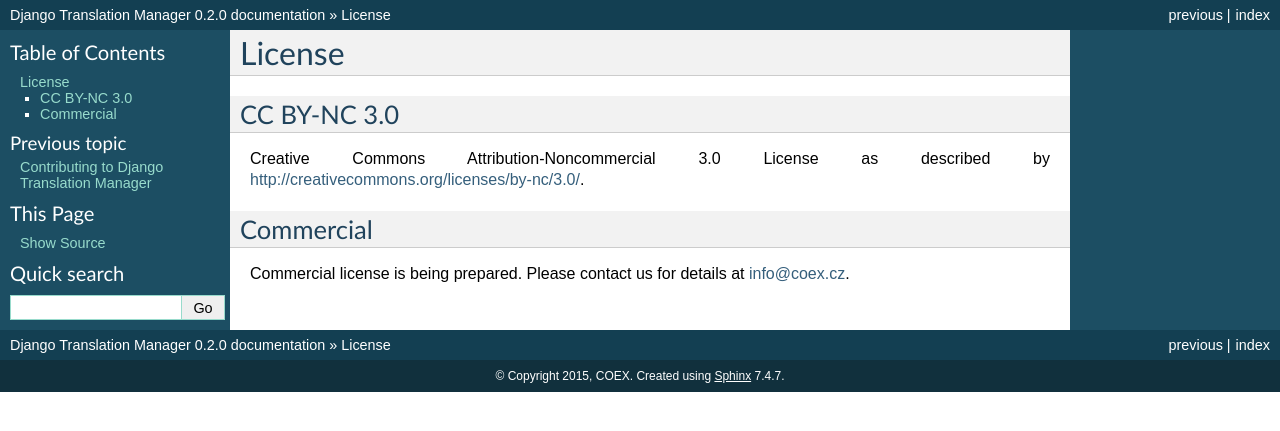
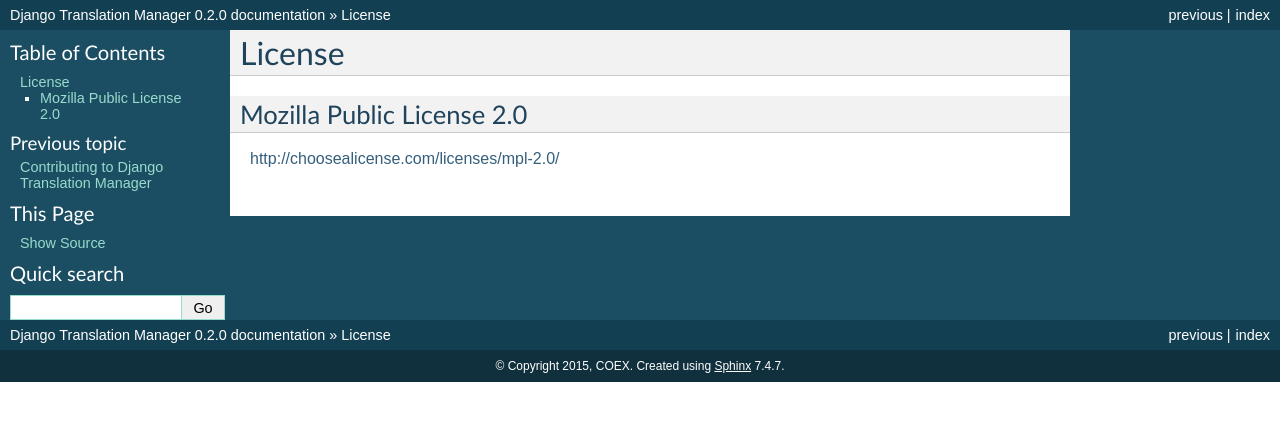
Before and after one commit to COEXCZ/django-translation-manager, a Sphinx documentation site: the page built from docs/license.rst, in a window 1280 px wide. Shown: the top 431 px of the page. Built offline with Sphinx 7.4.7, drawn with Linux system fonts in a browser that asks for light colours; pages that are not in the unit, such as notebooks, are missing from menus.

Commit message:
uprava licence, sjednoceni nadpisu

```diff
--- a/docs/installation.rst
+++ b/docs/installation.rst
@@ -28,7 +28,6 @@
 --------------
 
 1) First, add translation_manager to INSTALLED_APPS to your project's settings in *settings.py*.
-  We're calling our project *project* for example's sake
 
   .. code-block:: python
 
--- a/docs/license.rst
+++ b/docs/license.rst
@@ -1,13 +1,7 @@
 License
 =======
 
-CC BY-NC 3.0
-~~~~~~~~~~~~
+Mozilla Public License 2.0
+~~~~~~~~~~~~~~~~~~~~~~~~~~
 
-Creative Commons Attribution-Noncommercial 3.0 License as described by
-http://creativecommons.org/licenses/by-nc/3.0/.
-
-Commercial
-~~~~~~~~~~
-
-Commercial license is being prepared. Please contact us for details at info@coex.cz.
+http://choosealicense.com/licenses/mpl-2.0/
```
Also changed, not shown: other parts of docs/installation.rst (+2 -1 lines), README.rst (+10 -9 lines).
